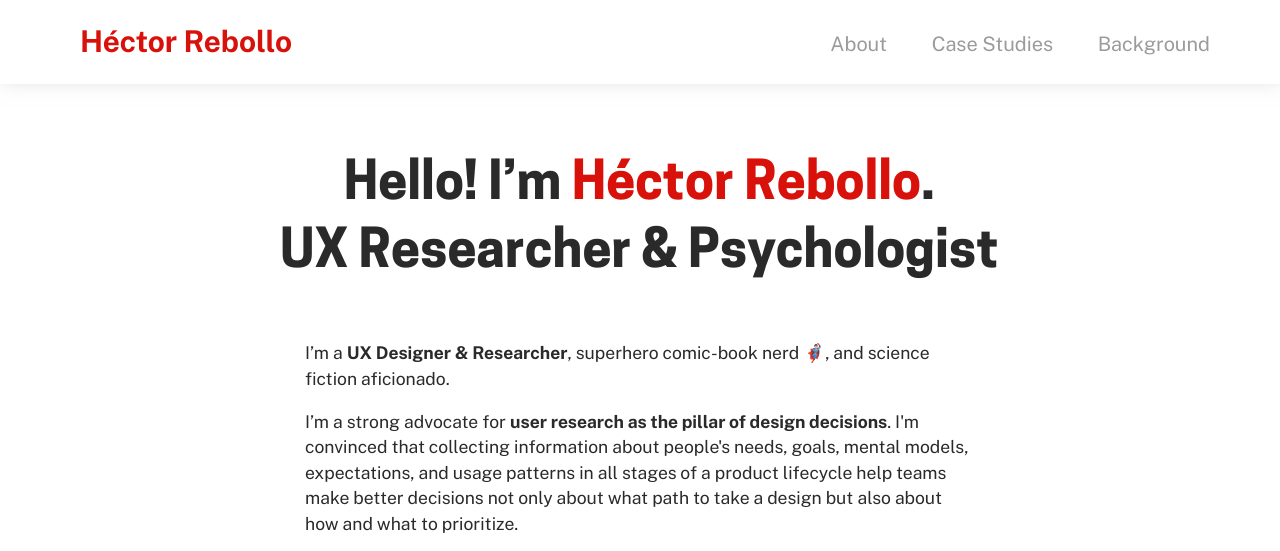
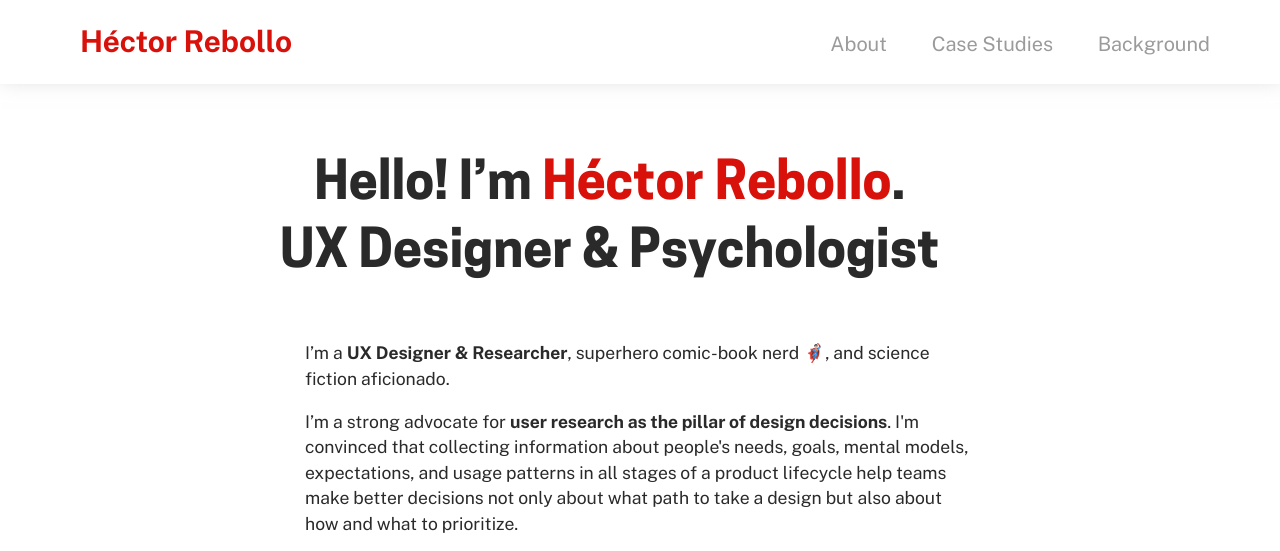
Before and after one commit to hectorrebollo/portfolio, a plain HTML site: page index.html in a window 1280 px wide. Shown: the top 551 px of the page. Drawn offline with Linux system fonts and the light colour scheme; a web font is replaced by a local one.

Commit message:
Researcher -> Designer

```diff
--- a/index.html
+++ b/index.html
@@ -24,7 +24,7 @@
     <main>
         <div id="test"></div>
         <div class="pitch" id="about-me">
-            <p >Hello! I’m <span class="name-colored">Héctor Rebollo</span>.<br> UX Researcher & Psychologist</p>
+            <p >Hello! I’m <span class="name-colored">Héctor Rebollo</span>.<br> UX Designer & Psychologist</p>
         </div>
         <section class="about-me">
             <article>
```
